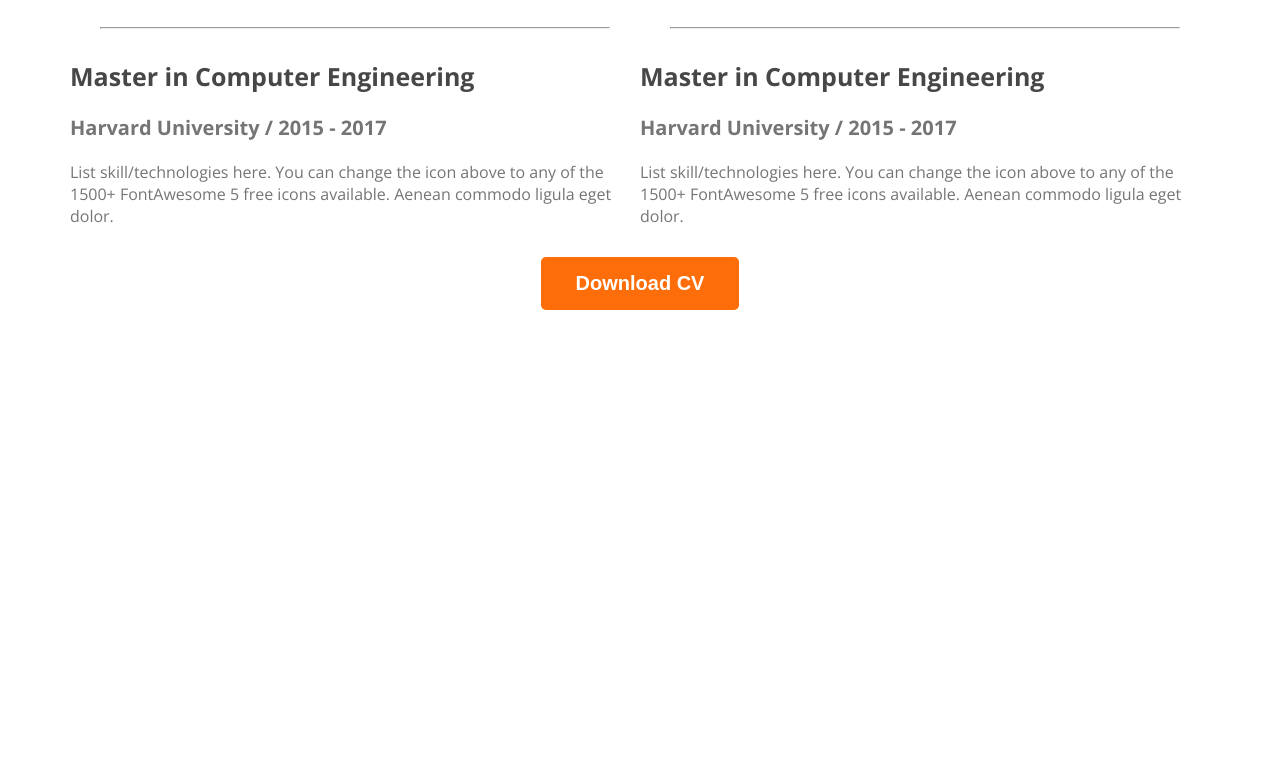
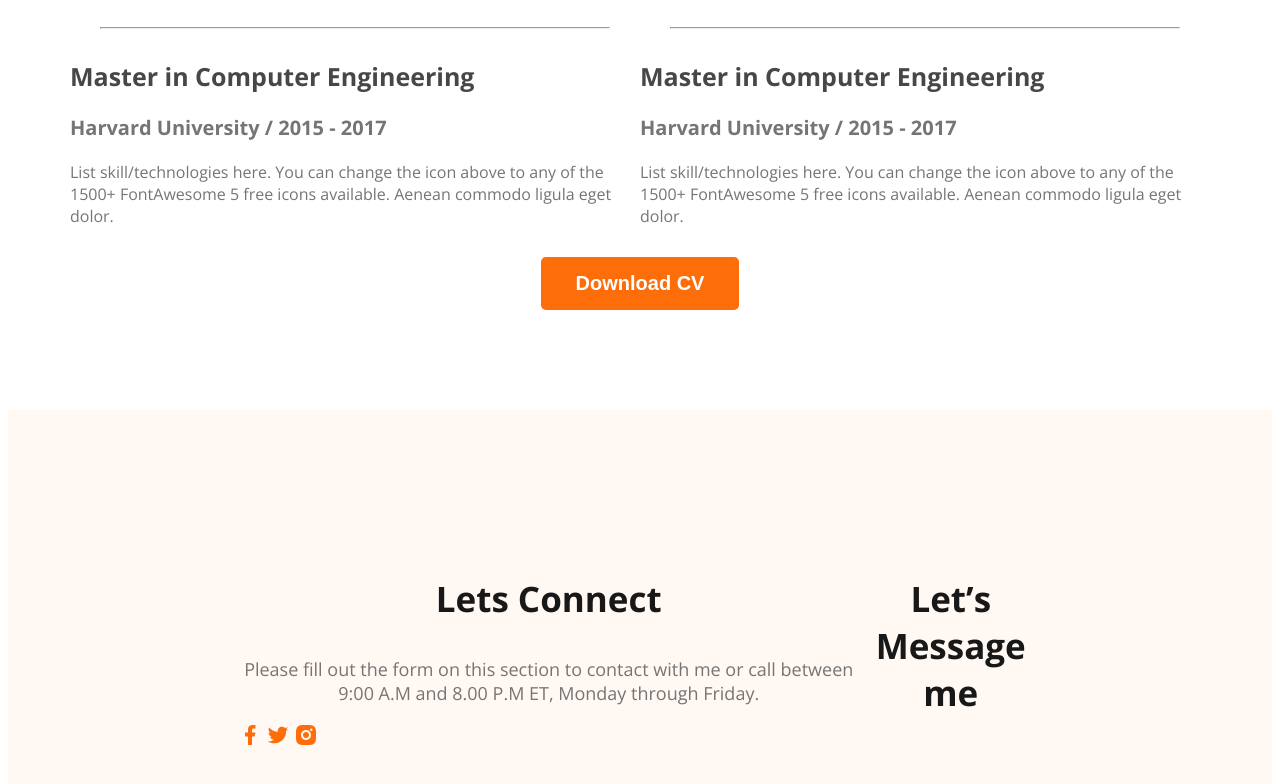
Before and after one commit to sabila111/web-developer-portfolio, a plain HTML site: page index.html in a window 1280 px wide. Shown: the part 2915-3699 px from the top of the page. Before the commit the page ends 3233 px from the top, so only its background shows below. Drawn offline with nearby package versions, Linux system fonts and the light colour scheme.

Commit message:
footer style

```diff
--- a/index.html
+++ b/index.html
@@ -151,7 +151,20 @@
 
     </main>
     <footer>
+        <div class="footer-colum">
+            <h3 class="section-title">Lets Connect</h3>
+            <p class="section-para">Please fill out the form on this section to contact with me or call between 9:00 A.M and 8.00 P.M ET, Monday through Friday.</p>
+            <div class="social-links">
+                <a href=""><img src="images/icons/facebook.png" alt=""></a>
+                <a href=""><img src="images/icons/twitter.png" alt=""></a>
+                <a href=""><img src="images/icons/insta.png" alt=""></a>
+            </div>
 
+        </div>
+        <div class="footer-colum">
+            <h3 class="section-title">Let’s Message me</h3>
+            <p class="section-para"></p>
+        </div>
     </footer>
 </body>
 </html>
--- a/styles/portfolio.css
+++ b/styles/portfolio.css
@@ -192,3 +192,10 @@ font-size: 25px;
     text-align: center;
     gap: 50px;
 }
+/* footer style */
+footer{
+    background: #FFF8F3;
+    display: flex;
+    padding: 130px 230px;
+    margin-top: 100px;
+}
```
